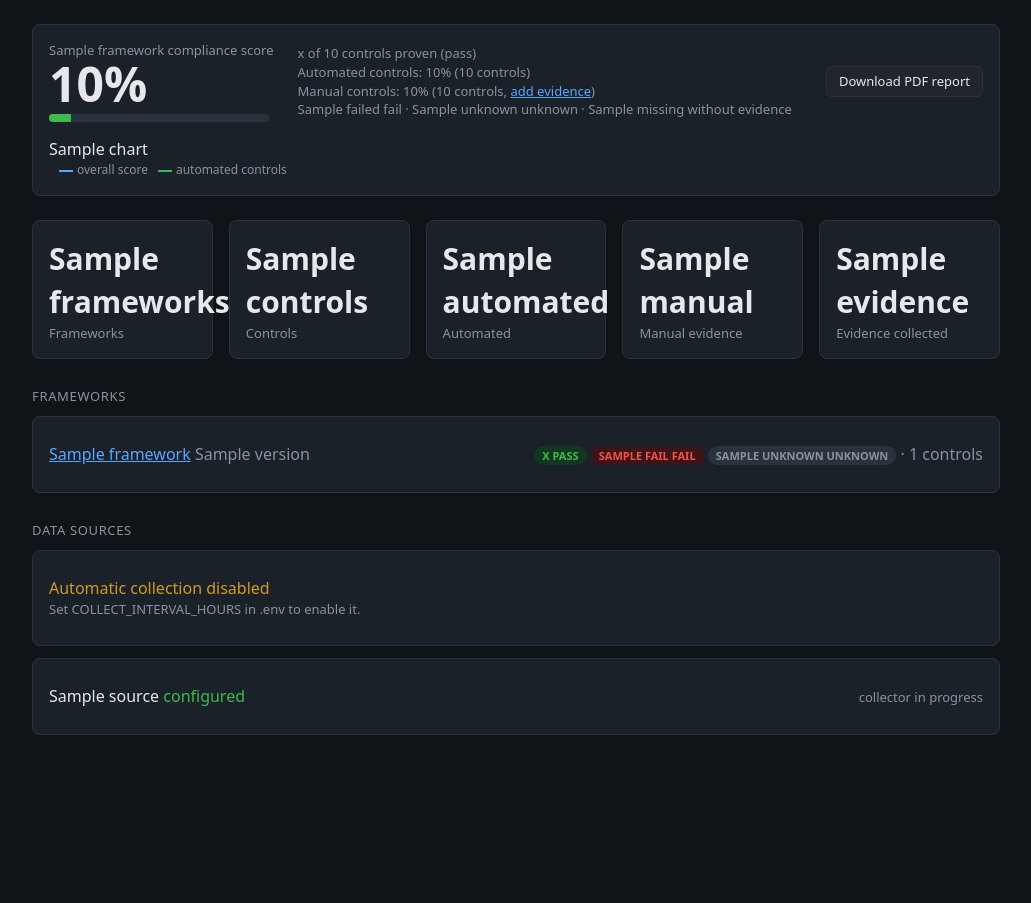
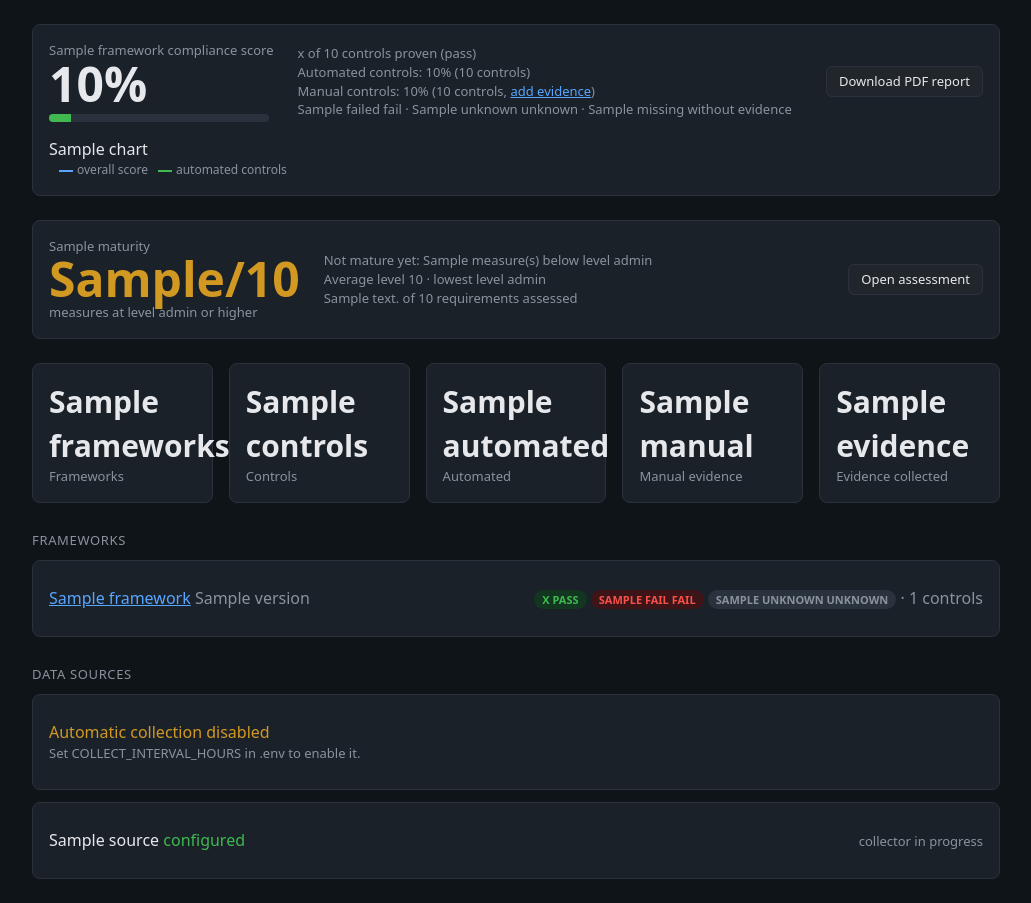
Before and after one commit to ilielucianno/1cyber-comply, a FastAPI app: template app/templates/index.html in a window 1280 px wide. Shown: the part 59-962 px from the top of the page, without its empty margins (124-1155 px from the left). Before the commit the page ends 794 px from the top, so only its background shows below. Run offline with FastAPI, Linux system fonts and the light colour scheme; the template is opened without the code that fills it: most values are stand-ins (such as "Sample title", 1, 10 or a date in 2020).

Commit message:
Add maturity assessment screens
Overview with result, level distribution, measures by category with their
blocking requirement and filters, and the Cloud not-applicable section.
Per-measure assessment form with notes, highlighted blocking requirement,
answer history and save-and-next. Dashboard summary card and nav link.

Co-Authored-By: Claude Opus 5.5 <noreply@anthropic.com>
Claude-Session: https://claude.ai/code/session_01P1mpvWqe9zLt4bEXZLtymS

```diff
--- a/app/main.py
+++ b/app/main.py
@@ -276,6 +276,7 @@ def index(request: Request, msg: str | None = None, ok: int = 1):
         "stats": _stats(), "sources": _sources(), "frameworks": frameworks,
         "collectors": evidence.get_collectors(), "runs": evidence.last_runs(),
         "schedule": api_schedule(), "flash": msg, "flash_ok": bool(ok),
+        "maturity": [maturity.compute(c.id) for c in maturity.catalogues()],
     })
 
 
@@ -311,6 +312,96 @@ def control_page(request: Request, framework_id: str, control_id: str, msg: str
         "today": date.today().isoformat(), "allowed": ", ".join(sorted(manual.ALLOWED_EXTENSIONS)),
         "flash": msg, "flash_ok": bool(ok),
     })
+
+
+# ---------- Maturity assessment UI ----------
+
+def _ui(request: Request, template: str, page: str, **ctx):
+    return templates.TemplateResponse(request, template, {
+        "app_name": config.APP_NAME, "version": config.APP_VERSION, "page": page, **ctx})
+
+
+@app.get("/maturity", response_class=HTMLResponse)
+def maturity_list(request: Request):
+    cats = maturity.catalogues()
+    if len(cats) == 1:
+        return RedirectResponse(f"/maturity/{cats[0].id}", status_code=303)
+    return _ui(request, "maturity_list.html", "maturity",
+               items=[{"cat": c, "score": maturity.compute(c.id)} for c in cats])
+
+
+@app.get("/maturity/{framework_id}", response_class=HTMLResponse)
+def maturity_page(request: Request, framework_id: str, show: str = "all", msg: str | None = None, ok: int = 1):
+    cat = _maturity(framework_id)
+    show = show if show in ("all", "below", "open") else "all"
+    keep = {"all": lambda x: True, "below": lambda x: not x["meets_target"],
+            "open": lambda x: x["answered"] < x["total"]}[show]
+    s = maturity.compute(framework_id)
+    for c in s["categories"]:
+        c["shown"] = [x for x in c["measures"] if keep(x)]
+    return _ui(request, "maturity.html", "maturity", cat=cat, s=s, show=show, flash=msg, flash_ok=bool(ok))
+
+
+@app.get("/maturity/{framework_id}/{measure_id}", response_class=HTMLResponse)
+def maturity_measure_page(request: Request, framework_id: str, measure_id: str,
+                          msg: str | None = None, ok: int = 1):
+    cat = _maturity(framework_id)
+    m = cat.measure(measure_id)
+    if not m:
+        raise HTTPException(status_code=404, detail=f"Measure '{measure_id}' does not exist")
+    answers = maturity.latest_answers(framework_id)
+    idx = cat.measures.index(m)
+    return _ui(request, "maturity_measure.html", "maturity", cat=cat, m=m,
+               s=maturity.score_measure(m, answers, cat.target_level),
+               reqs=[maturity.req_view(r, answers.get((m.id, r.id))) for r in m.requirements],
+               history=maturity.answer_history(framework_id, measure_id)[:50],
+               prev=cat.measures[idx - 1] if idx > 0 else None,
+               next=cat.measures[idx + 1] if idx + 1 < len(cat.measures) else None,
+               flash=msg, flash_ok=bool(ok))
+
+
+@app.post("/maturity/{framework_id}/{measure_id}")
+async def maturity_measure_save(request: Request, framework_id: str, measure_id: str):
+    """Form fields: a:<req id> = met|not_met|na and n:<req id> = note. Only changes are saved."""
+    cat = _maturity(framework_id)
+    m = cat.measure(measure_id)
+    if not m:
+        raise HTTPException(status_code=404, detail=f"Measure '{measure_id}' does not exist")
+    form = await request.form()
+    base = f"/maturity/{framework_id}/{measure_id}"
+    latest = maturity.latest_answers(framework_id)
+    changes = []
+    for r in m.requirements:
+        answer = str(form.get(f"a:{r.id}", "") or "")
+        note = str(form.get(f"n:{r.id}", "") or "").strip()
+        prev = latest.get((m.id, r.id))
+        if not answer:
+            if prev and note != (prev["note"] or ""):
+                answer = prev["answer"]          # note edited without touching the answer
+            else:
+                continue
+        if prev and prev["answer"] == answer and (prev["note"] or "") == note:
+            continue
+        error = maturity.answer_error(r, answer, note)
+        if error:     # nothing is saved when any answer is invalid
+            return RedirectResponse(f"{base}?ok=0&msg={quote(f'{r.id}: {error}. Nothing was saved.')}",
+                                    status_code=303)
+        changes.append((r.id, answer, note))
+    who = _who(request)
+    for rid, answer, note in changes:
+        maturity.save_answer(framework_id, m.id, rid, answer, note, who)
+    if changes:
+        auth.audit("maturity.answer", who, f"{framework_id} {m.id}: {len(changes)} answer(s)", client_ip(request))
+        maturity.snapshot(framework_id)
+    score = maturity.score_measure(m, maturity.latest_answers(framework_id), cat.target_level)
+    msg = (f"{len(changes)} answer(s) saved. {m.id} is at level {score['level']}" if changes
+           else "No changes to save.")
+    target = base
+    if form.get("next"):
+        idx = cat.measures.index(m)
+        if idx + 1 < len(cat.measures):
+            target = f"/maturity/{framework_id}/{cat.measures[idx + 1].id}"
+    return RedirectResponse(f"{target}?ok=1&msg={quote(msg)}", status_code=303)
 
 
 @app.post("/controls/{framework_id}/{control_id}/evidence")
--- a/app/templates/base.html
+++ b/app/templates/base.html
@@ -58,6 +58,19 @@
   input[type=file] { padding:5px; }
   a.btn { display:inline-block; background:#21262d; color:var(--text); border:1px solid var(--line); border-radius:6px; padding:5px 12px; font-size:13px; text-decoration:none; }
   a.btn:hover { border-color:var(--accent); }
+  .lv { display:inline-block; min-width:28px; text-align:center; font-size:12px; font-weight:700; padding:2px 8px; border-radius:10px; }
+  .lv.hi { background:#12361f; color:var(--ok); }
+  .lv.mid { background:#3a3324; color:#e3c27a; }
+  .lv.lo { background:#3d1418; color:#f85149; }
+  .dist { display:flex; height:10px; border-radius:5px; overflow:hidden; background:#2a333d; margin-top:8px; }
+  .dist span { display:block; height:100%; }
+  .req { padding:12px 0; border-bottom:1px solid var(--line); }
+  .req:last-child { border-bottom:0; }
+  .req.block { background:#2b1a1d; margin:0 -16px; padding:12px 16px; border-left:3px solid #f85149; }
+  .req .opts { display:flex; gap:16px; flex-wrap:wrap; margin-top:8px; font-size:14px; align-items:center; }
+  .req .opts label { display:flex; gap:6px; align-items:center; cursor:pointer; }
+  .req .opts input[type=text] { flex:1; min-width:220px; padding:5px 8px; font-size:13px; }
+  .pill { font-size:11px; padding:1px 7px; border-radius:10px; background:#2a333d; color:var(--muted); }
   .evidence { font-size:13px; margin-top:6px; padding:6px 10px; background:#0f1419; border-radius:6px; }
 </style>
 </head>
@@ -69,6 +82,7 @@
     {% if me %}
     <a href="/" class="{{ 'active' if page == 'home' }}">Dashboard</a>
     <a href="/controls" class="{{ 'active' if page == 'controls' }}">Controls</a>
+    <a href="/maturity" class="{{ 'active' if page == 'maturity' }}">Maturity</a>
     {% if me.role == 'admin' %}
     <a href="/users" class="{{ 'active' if page == 'users' }}">Users</a>
     <a href="/audit" class="{{ 'active' if page == 'audit' }}">Audit log</a>
--- a/app/templates/index.html
+++ b/app/templates/index.html
@@ -22,6 +22,24 @@
   <div style="margin-top:16px">{{ fw.chart|safe }}</div>
   <div class="legend"><i style="background:var(--accent)"></i>overall score<i style="background:var(--ok)"></i>automated controls</div>
   {% endif %}
+</div>
+{% endfor %}
+
+{% for ms in maturity %}
+<div class="card" style="margin-bottom:24px">
+  <div class="score">
+    <div>
+      <div class="sub">{{ ms.name }}</div>
+      <div class="big {{ 'ok' if ms.mature else 'off' }}">{{ ms.measures_at_target }}/{{ ms.measures_total }}</div>
+      <div class="sub">measures at level {{ ms.target_level }} or higher</div>
+    </div>
+    <div class="sub">
+      <div>{{ 'Mature: every measure is at the target level' if ms.mature else 'Not mature yet: ' ~ ms.below_target ~ ' measure(s) below level ' ~ ms.target_level }}</div>
+      <div>Average level {{ ms.avg_level }} · lowest level {{ ms.min_level }}</div>
+      <div>{{ ms.requirements_answered }} of {{ ms.requirements_total }} requirements assessed</div>
+    </div>
+    <div style="margin-left:auto"><a class="btn" href="/maturity/{{ ms.framework_id }}">Open assessment</a></div>
+  </div>
 </div>
 {% endfor %}
 
```
Also changed, not shown: app/templates/maturity.html (added, +77 -0 lines), app/templates/maturity_list.html (added, +15 -0 lines), app/templates/maturity_measure.html (added, +96 -0 lines), tests/test_maturity.py (+55 -0 lines), CHANGELOG.md.
